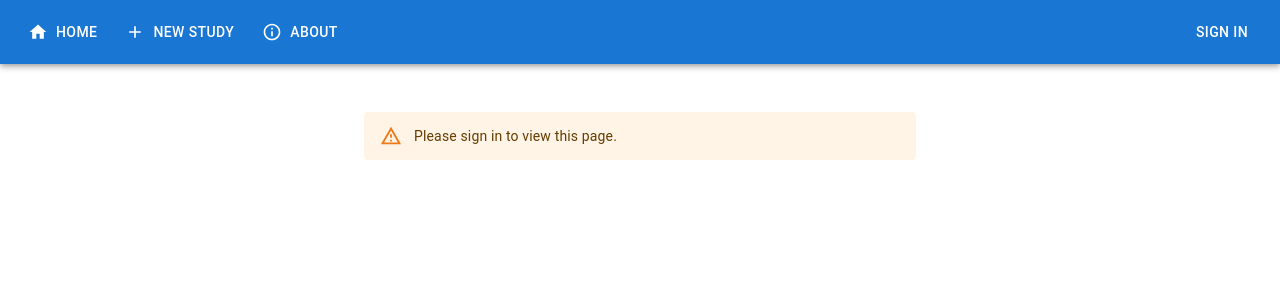
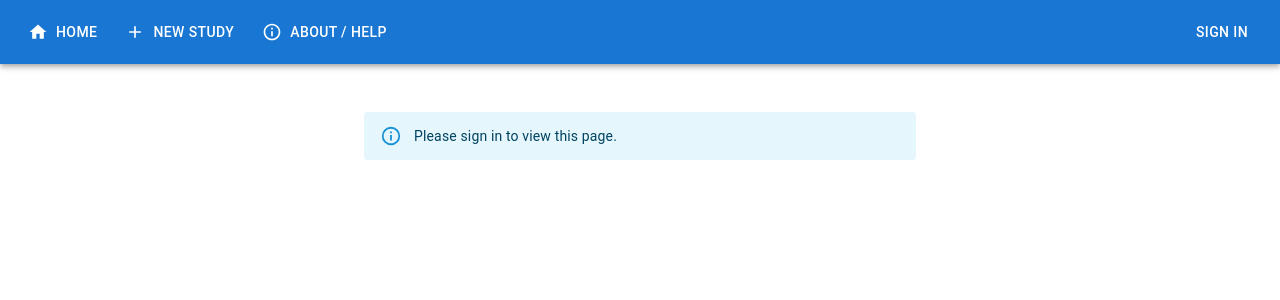
Before and after one commit to jwiggenhorn/drc-admin-panel, a Next.js app: page / in a window 1280 px wide. Shown: the top 300 px of the page. Built offline with nearby package versions, Linux system fonts and the light colour scheme; no server answers.

Commit message:
changes from demo

```diff
--- a/components/layout.js
+++ b/components/layout.js
@@ -17,7 +17,7 @@ export default function Layout({ children }) {
         </main>
       ) : (
         <Container maxWidth="sm">
-          <Alert severity="warning">Please sign in to view this page.</Alert>
+          <Alert severity="info">Please sign in to view this page.</Alert>
         </Container>
       )}
     </>
--- a/components/navbar.js
+++ b/components/navbar.js
@@ -23,7 +23,7 @@ export default function Navbar() {
             </Link>
             <Link href="/about" passHref>
               <Button color="inherit" startIcon={<InfoIcon />}>
-                About
+                About / Help
               </Button>
             </Link>
           </span>
```
